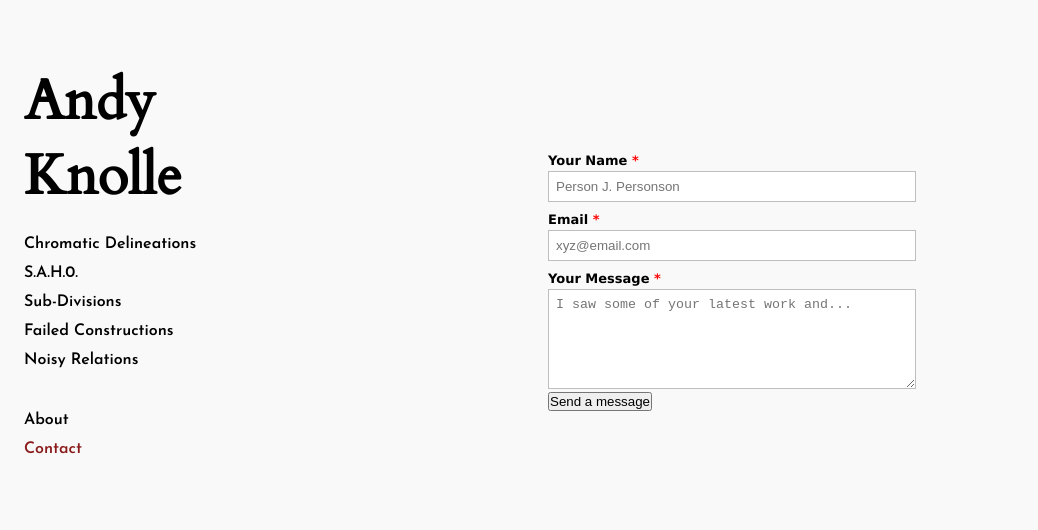
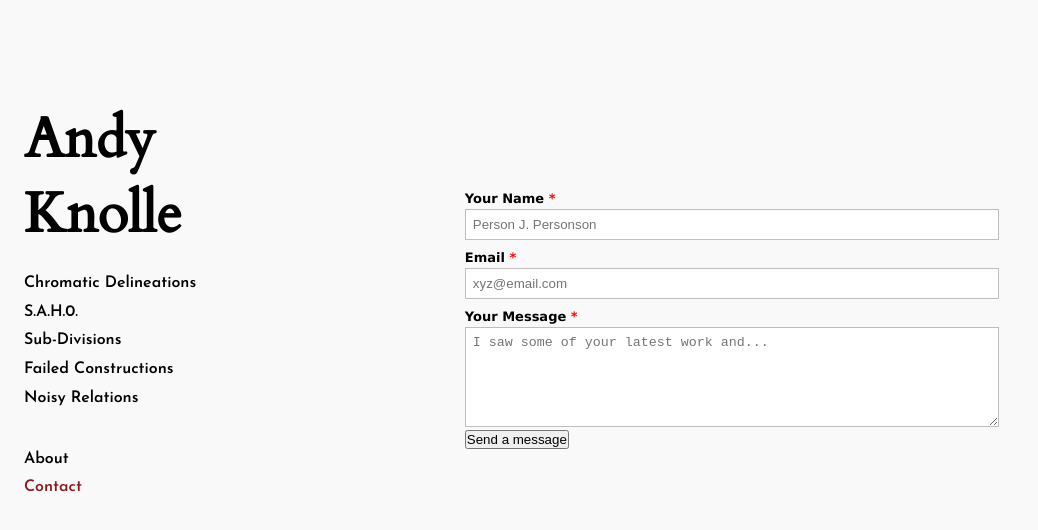
Before and after one commit to louieknolle/Andy_Art_React, a React (Create React App) app: page /contact in a window 1280 px wide. Shown: the top 530 px of the page, without its empty margins (0-1038 px from the left). Built offline with nearby package versions, Linux system fonts and the light colour scheme.

Commit message:
finishing touches (for now)

```diff
--- a/src/form.css
+++ b/src/form.css
@@ -1,7 +1,7 @@
 .form-style-1 {
   margin: 10px auto;
-  max-width: 400px;
-  padding: 20px 12px 10px 20px;
+  max-width: 80%;
+  padding: 20% 12px 10px 20px;
   font: 13px "Lucida Sans Unicode", "Lucida Grande", sans-serif;
 }
 .form-style-1 li {
@@ -87,7 +87,7 @@ select {
 @media (min-width: 768px) {
   .form-style-1 {
     margin: 10px auto;
-    max-width: 400px;
+    max-width: 60%;
     padding: 20px 12px 10px 20px;
     font: 13px "Lucida Sans Unicode", "Lucida Grande", sans-serif;
   }
--- a/src/fullWidth.css
+++ b/src/fullWidth.css
@@ -8,7 +8,7 @@
     display: flex;
     height: 100%;
     align-items: flex-start;
-    padding-top: 5%;
+    padding-top: 8%;
   }
 
   .link {
@@ -137,6 +137,7 @@
     width: auto;
     height: 100%;
     margin-right: 20rem;
+    padding-top: 0;
   }
 
   #about {
--- a/src/index.css
+++ b/src/index.css
@@ -27,10 +27,10 @@ ul {
 /* Header */
 .header {
   background-color: #f9f9f9;
-  position: sticky;
+  position: fixed;
   top: 0;
   width: 100vw;
-  padding: 2rem;
+  padding: 1rem;
   display: flex;
   justify-content: space-between;
 }
@@ -224,6 +224,6 @@ img {
   height: auto;
   object-fit: cover;
   padding: 1rem;
-  padding-top: 0;
+  padding-top: 10%;
   margin: auto;
 }
```
